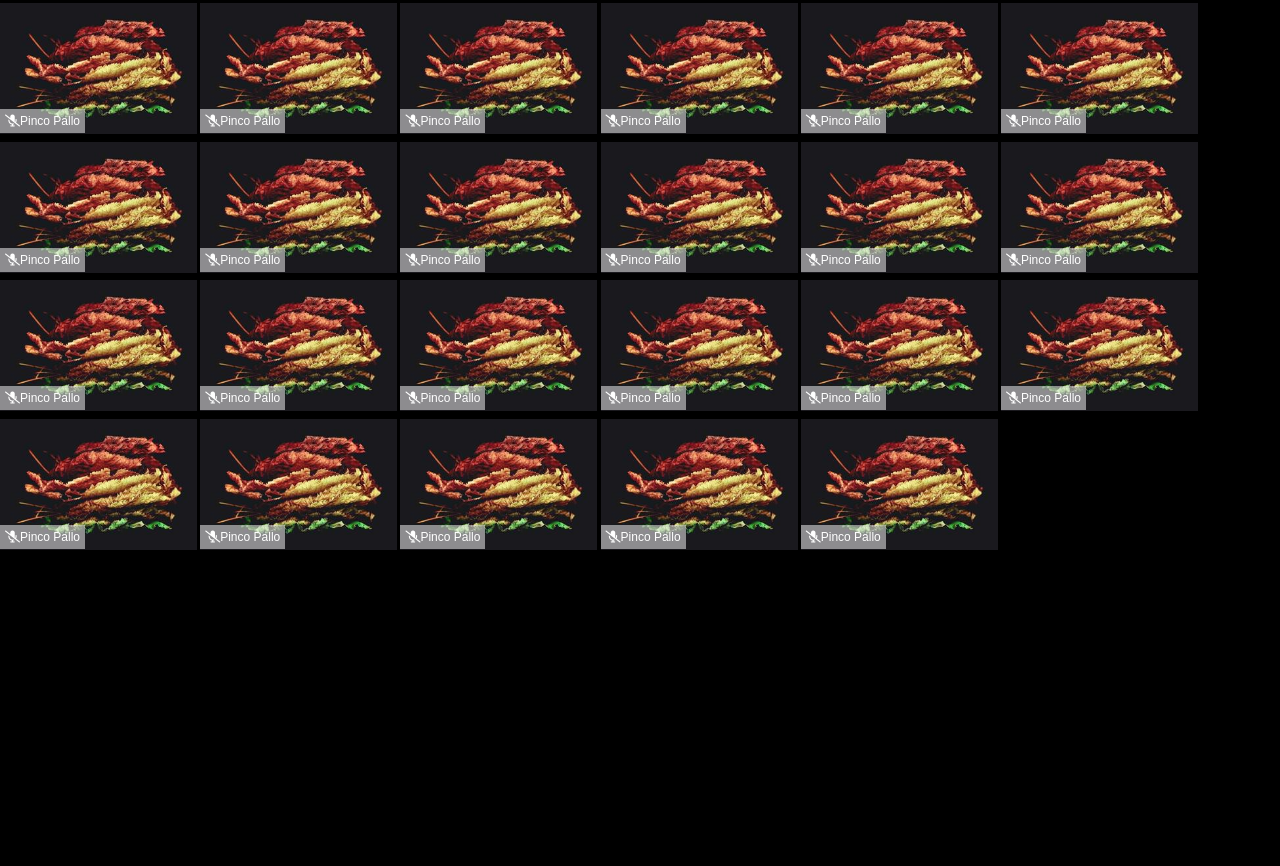
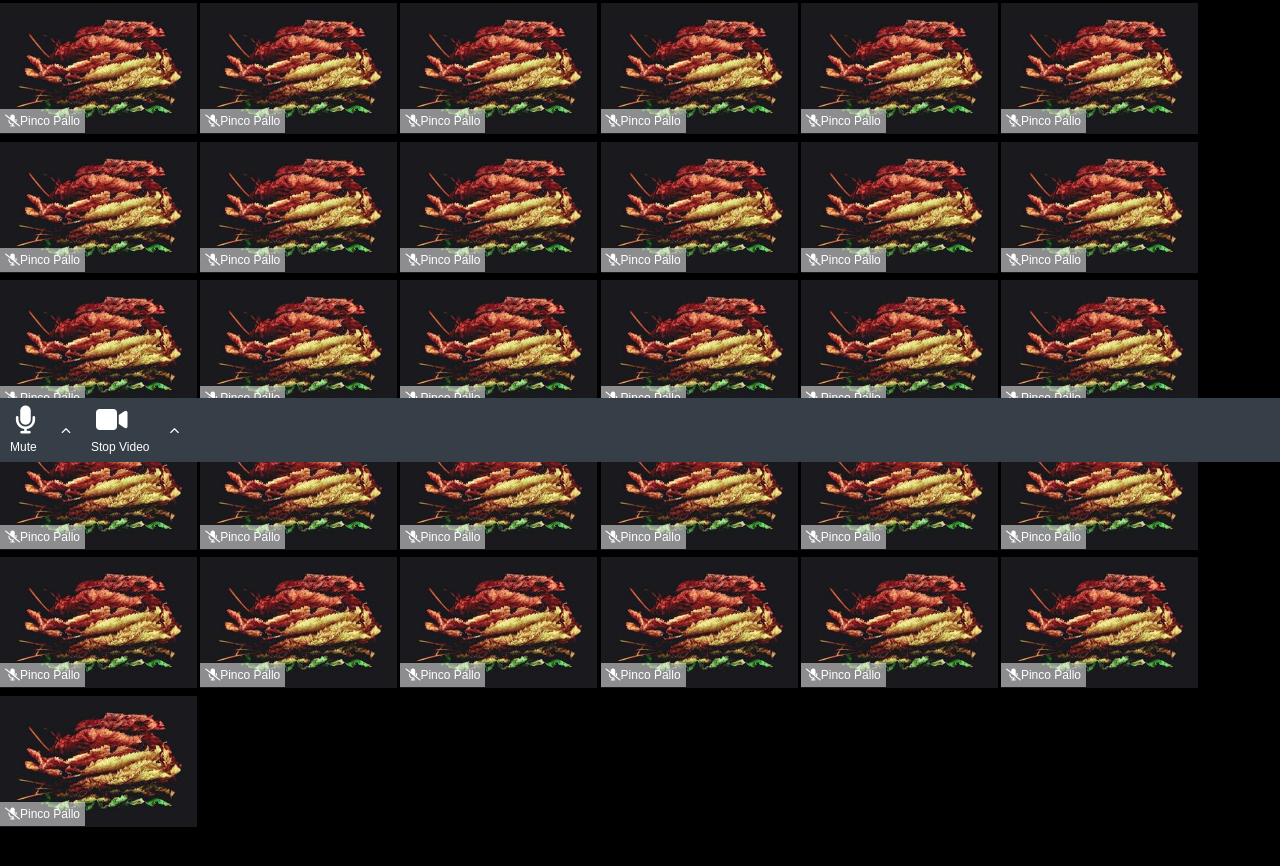
Before and after one commit to Giovanni-Palmitessa/html-css-zoom, a plain HTML site: page index.html in a window 1280 px wide. Shown: the part 338-1204 px from the top of the page. Before the commit the page ends 892 px from the top, so only its background shows below. Drawn offline with Linux system fonts and the light colour scheme.

Commit message:
completed left icons

```diff
--- a/assets/style.css
+++ b/assets/style.css
@@ -8,6 +8,7 @@ html{
     font-family: sans-serif;
     background-color: black;
     padding-top: 4rem;
+    padding-bottom: 4rem;
     position: relative;
 }
 
@@ -61,3 +62,41 @@ img{
     padding: 5px;
     background-color: rgba(255, 255, 255, 0.5);
 }
+
+.nav-down{
+    height: 4rem;
+    background-color: #363e48;
+    position: fixed;
+    bottom: 0;
+    left: 0;
+    right: 0;
+    z-index: 1;
+    display: flex;
+}
+
+.icons-left{
+    display: flex;
+    justify-content: center;
+    align-items: center;
+}
+
+.icon{
+    padding-right: 10px;
+}
+
+.icons-left .icon{
+    padding-left: 10px;
+}
+
+.icon-big{
+    font-size: 28px;
+    padding: 5px;
+}
+
+.cmd{
+    font-size: 12px;
+}
+
+.chevron{
+    font-size: 10px;
+}
--- a/index.html
+++ b/index.html
@@ -192,10 +192,69 @@
             <img src="img/1.jpg" alt="IMG">
             <span class="name"><i class="fa-solid fa-microphone-slash"></i>Pinco Pallo</span>
         </div>
+
+        <div class="image">
+            <img src="img/1.jpg" alt="IMG">
+            <span class="name"><i class="fa-solid fa-microphone-slash"></i>Pinco Pallo</span>
+        </div>
+
+
+        <div class="image">
+            <img src="img/1.jpg" alt="IMG">
+            <span class="name"><i class="fa-solid fa-microphone-slash"></i>Pinco Pallo</span>
+        </div>
+
+        <div class="image">
+            <img src="img/1.jpg" alt="IMG">
+            <span class="name"><i class="fa-solid fa-microphone-slash"></i>Pinco Pallo</span>
+        </div>
+
+        <div class="image">
+            <img src="img/1.jpg" alt="IMG">
+            <span class="name"><i class="fa-solid fa-microphone-slash"></i>Pinco Pallo</span>
+        </div>
+
+        <div class="image">
+            <img src="img/1.jpg" alt="IMG">
+            <span class="name"><i class="fa-solid fa-microphone-slash"></i>Pinco Pallo</span>
+        </div>
+
+        <div class="image">
+            <img src="img/1.jpg" alt="IMG">
+            <span class="name"><i class="fa-solid fa-microphone-slash"></i>Pinco Pallo</span>
+        </div>
+
+        <div class="image">
+            <img src="img/1.jpg" alt="IMG">
+            <span class="name"><i class="fa-solid fa-microphone-slash"></i>Pinco Pallo</span>
+        </div>
+
+        <div class="image">
+            <img src="img/1.jpg" alt="IMG">
+            <span class="name"><i class="fa-solid fa-microphone-slash"></i>Pinco Pallo</span>
+        </div>
     </div>
 
     <div class="nav-down">
+        <div class="icons-left">
+            <div class="icon">
+                <a class="icon-big" href="#"><i class="fa-solid fa-microphone"></i></a>
+                <div><a class="cmd" href="#">Mute</a></div>
+            </div>
 
+            <div class="icon">
+                <a class="chevron" href="#"><i class="fa-solid fa-chevron-up"></i></a>
+            </div>
+
+            <div class="icon">
+                <a class="icon-big" href="#"><i class="fa-solid fa-video"></i></a>
+                <div><a class="cmd" href="#">Stop Video</a></div>
+            </div>
+
+            <div class="icon">
+                <a class="chevron" href="#"><i class="fa-solid fa-chevron-up"></i></a>
+            </div>
+        </div>
     </div>
 </body>
 </html>
```
